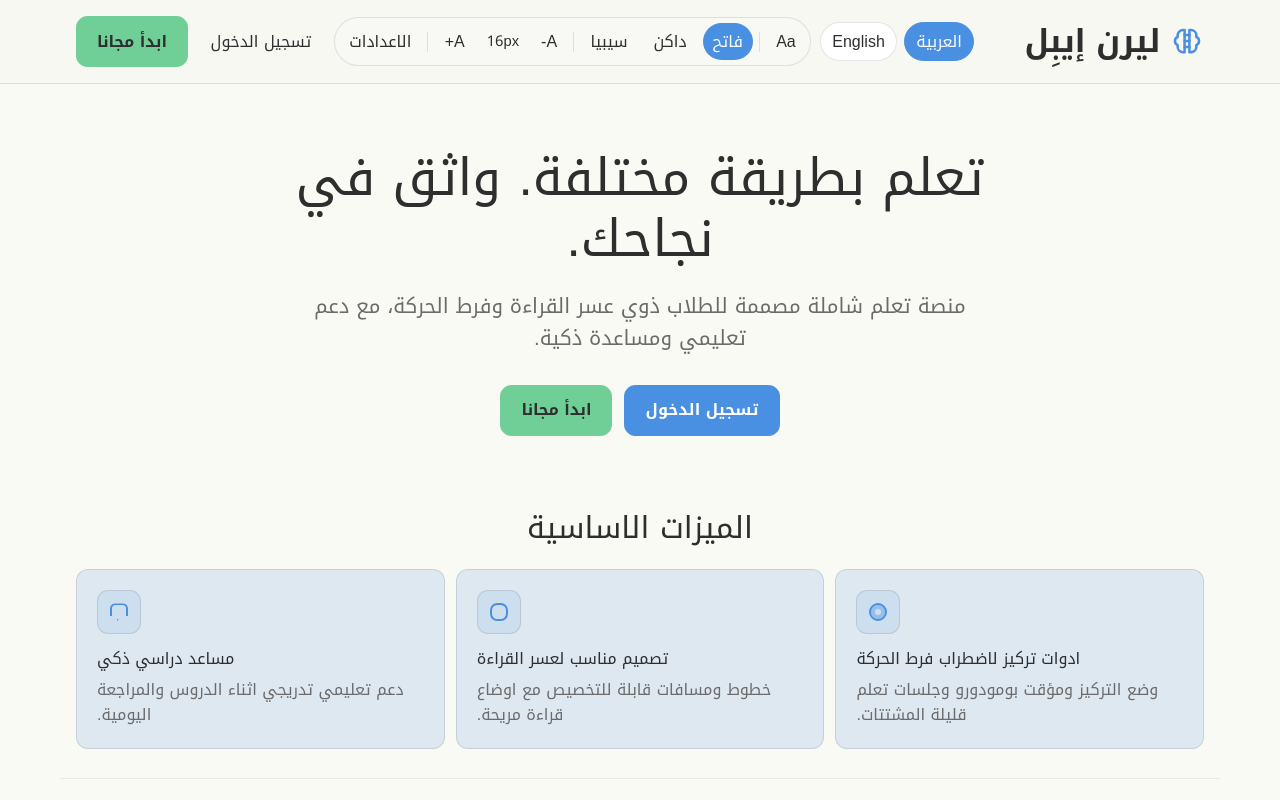
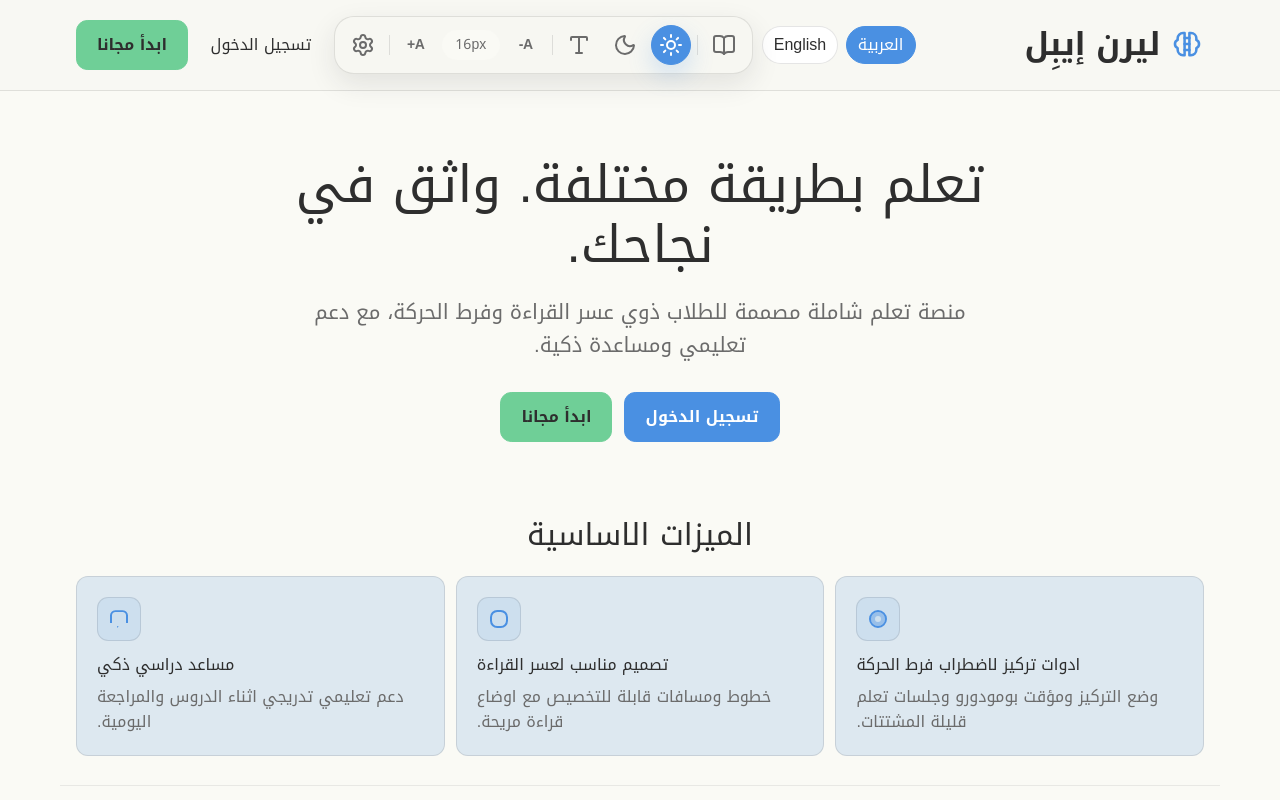
Before and after one commit to ImMeed/LearnAble, a React (Vite) app in the folder frontend/: page / in a window 1280 px wide. Shown: the top 800 px of the page. Built offline with nearby package versions, Linux system fonts and the light colour scheme; no server answers.

Commit message:
Improves accessibility toolbar and settings overlay

```diff
--- a/frontend/src/app/components/AccessibilityToolbar.tsx
+++ b/frontend/src/app/components/AccessibilityToolbar.tsx
@@ -1,8 +1,19 @@
 import { useState } from "react";
 import { useTranslation } from "react-i18next";
+import { BookOpen, Moon, Settings, Sun, Type} from "lucide-react";
 
 import { useAccessibility } from "../../features/accessibility/AccessibilityContext";
 import { SettingsPanel } from "../../features/accessibility/SettingsPanel";
+import { cx } from "./uiStyles";
+
+function toolbarButtonClass(active = false) {
+  return cx(
+    "inline-flex !h-[40px] !w-[40px] items-center justify-center !rounded-full !border !p-0 text-[14px] transition duration-200 ease-out",
+    active
+      ? "!border-primary !bg-primary !text-primary-foreground shadow-[0_10px_24px_rgba(74,144,226,0.22)]"
+      : "!border-transparent !bg-transparent !text-muted-foreground hover:!border-border hover:!bg-background hover:!text-foreground",
+  );
+}
 
 export function AccessibilityToolbar() {
   const { t } = useTranslation();
@@ -11,57 +22,92 @@ export function AccessibilityToolbar() {
 
   return (
     <>
-      <section className="a11y-toolbar" aria-label={t("a11y.toolbar.label")}>
+      <section
+        className="flex max-w-full flex-wrap items-center justify-center gap-1.5 rounded-[1.25rem] border border-border bg-card px-2 py-2 shadow-[var(--shadow-soft)] sm:flex-nowrap sm:justify-start"
+        aria-label={t("a11y.toolbar.label")}
+      >
         <button
           type="button"
-          className={settings.dyslexiaMode ? "active" : ""}
+          className={toolbarButtonClass(settings.dyslexiaMode)}
           onClick={() => setDyslexiaMode(!settings.dyslexiaMode)}
+          aria-label={t("a11y.toolbar.toggleDyslexia")}
+          aria-pressed={settings.dyslexiaMode}
           title={t("a11y.toolbar.toggleDyslexia")}
         >
-          Aa
+          <BookOpen aria-hidden="true" />
         </button>
 
-        <span className="toolbar-divider" />
+        <span className="hidden h-5 w-px bg-border sm:block" />
 
         <button
           type="button"
-          className={settings.readingMode === "light" ? "active" : ""}
+          className={toolbarButtonClass(settings.readingMode === "light")}
           onClick={() => setReadingMode("light")}
+          aria-label={t("a11y.readingMode.light")}
+          aria-pressed={settings.readingMode === "light"}
           title={t("a11y.readingMode.light")}
         >
-          {t("a11y.readingMode.light")}
+          <Sun aria-hidden="true" />
         </button>
         <button
           type="button"
-          className={settings.readingMode === "dark" ? "active" : ""}
+          className={toolbarButtonClass(settings.readingMode === "dark")}
           onClick={() => setReadingMode("dark")}
+          aria-label={t("a11y.readingMode.dark")}
+          aria-pressed={settings.readingMode === "dark"}
           title={t("a11y.readingMode.dark")}
         >
-          {t("a11y.readingMode.dark")}
+          <Moon aria-hidden="true" />
         </button>
         <button
           type="button"
-          className={settings.readingMode === "sepia" ? "active" : ""}
+          className={toolbarButtonClass(settings.readingMode === "sepia")}
           onClick={() => setReadingMode("sepia")}
+          aria-label={t("a11y.readingMode.sepia")}
+          aria-pressed={settings.readingMode === "sepia"}
           title={t("a11y.readingMode.sepia")}
         >
-          {t("a11y.readingMode.sepia")}
+          <Type aria-hidden="true" />
         </button>
 
-        <span className="toolbar-divider" />
+        <span className="hidden h-5 w-px bg-border sm:block" />
 
-        <button type="button" onClick={() => setFontSize(settings.fontSize - 2)} title={t("a11y.toolbar.decreaseFont")}>
-          A-
+        <button
+          type="button"
+          className={toolbarButtonClass()}
+          onClick={() => setFontSize(settings.fontSize - 2)}
+          aria-label={t("a11y.toolbar.decreaseFont")}
+          title={t("a11y.toolbar.decreaseFont")}
+        >
+          <span aria-hidden="true" className="text-[14px] font-semibold tracking-[-0.02em]">
+            A-
+          </span>
         </button>
-        <span className="toolbar-font-size">{settings.fontSize}px</span>
-        <button type="button" onClick={() => setFontSize(settings.fontSize + 2)} title={t("a11y.toolbar.increaseFont")}>
-          A+
+        <span className="min-w-[58px] rounded-full bg-background px-3 py-2 text-center text-[14px] font-medium leading-none text-muted-foreground">
+          {settings.fontSize}px
+        </span>
+        <button
+          type="button"
+          className={toolbarButtonClass()}
+          onClick={() => setFontSize(settings.fontSize + 2)}
+          aria-label={t("a11y.toolbar.increaseFont")}
+          title={t("a11y.toolbar.increaseFont")}
+        >
+          <span aria-hidden="true" className="text-[14px] font-semibold tracking-[-0.02em]">
+            A+
+          </span>
         </button>
 
-        <span className="toolbar-divider" />
+        <span className="hidden h-5 w-px bg-border sm:block" />
 
-        <button type="button" onClick={() => setShowSettings(true)} title={t("a11y.toolbar.moreSettings")}>
-          {t("a11y.toolbar.settings")}
+        <button
+          type="button"
+          className={toolbarButtonClass()}
+          onClick={() => setShowSettings(true)}
+          aria-label={t("a11y.toolbar.moreSettings")}
+          title={t("a11y.toolbar.moreSettings")}
+        >
+          <Settings aria-hidden="true" />
         </button>
       </section>
 
--- a/frontend/src/app/styles.css
+++ b/frontend/src/app/styles.css
@@ -262,48 +262,12 @@ a:focus-visible {
   margin-block: 0 0.35rem;
 }
 
-.a11y-toolbar {
-  display: inline-flex;
-  align-items: center;
-  gap: 0.4rem;
-  border: 1px solid var(--border);
-  background: color-mix(in srgb, var(--card) 86%, white 14%);
-  border-radius: 999px;
-  padding: 0.3rem;
-  flex-wrap: wrap;
-}
-
-.a11y-toolbar button {
-  border: 1px solid transparent;
-  background: transparent;
-  color: var(--foreground);
-  border-radius: 999px;
-  padding: 0.3rem 0.55rem;
-}
-
-.a11y-toolbar button.active {
-  background: var(--primary);
-  color: var(--primary-foreground);
-}
-
-.toolbar-divider {
-  width: 1px;
-  height: 20px;
-  background: var(--border);
-}
-
-.toolbar-font-size {
-  min-width: 44px;
-  text-align: center;
-  font-size: 0.92rem;
-}
-
 .settings-backdrop {
   position: fixed;
   inset: 0;
   border: 0;
   background: rgba(0, 0, 0, 0.32);
-  z-index: 19;
+  z-index: 60;
   cursor: default;
 }
 
@@ -319,7 +283,7 @@ a:focus-visible {
   background: var(--card);
   box-shadow: 0 24px 44px rgba(0, 0, 0, 0.24);
   padding: 1rem;
-  z-index: 20;
+  z-index: 70;
 }
 
 .settings-panel-header,
--- a/frontend/src/features/accessibility/AccessibilityContext.tsx
+++ b/frontend/src/features/accessibility/AccessibilityContext.tsx
@@ -224,6 +224,7 @@ function applyDocumentState(settings: AccessibilitySettings): void {
   root.style.setProperty("--line-height", String(settings.lineSpacing));
   root.style.setProperty("--zoom-level", `${settings.zoomLevel}%`);
   root.style.setProperty("--text-align", settings.textAlignment);
+  root.style.fontSize = `${settings.fontSize}px`;
 }
 
 export function AccessibilityProvider({ children }: { children: ReactNode }) {
--- a/frontend/src/features/accessibility/SettingsPanel.tsx
+++ b/frontend/src/features/accessibility/SettingsPanel.tsx
@@ -1,4 +1,5 @@
 import { useTranslation } from "react-i18next";
+import { createPortal } from "react-dom";
 
 import { useAccessibility } from "./AccessibilityContext";
 
@@ -15,7 +16,7 @@ export function SettingsPanel({ isOpen, onClose }: SettingsPanelProps) {
     return null;
   }
 
-  return (
+  return createPortal(
     <>
       <button type="button" className="settings-backdrop" aria-label={t("a11y.settings.close")} onClick={onClose} />
       <aside className="settings-panel" role="dialog" aria-modal="true" aria-label={t("a11y.settings.title")}>
@@ -197,6 +198,7 @@ export function SettingsPanel({ isOpen, onClose }: SettingsPanelProps) {
           </button>
         </footer>
       </aside>
-    </>
+    </>,
+    document.body,
   );
 }
```
